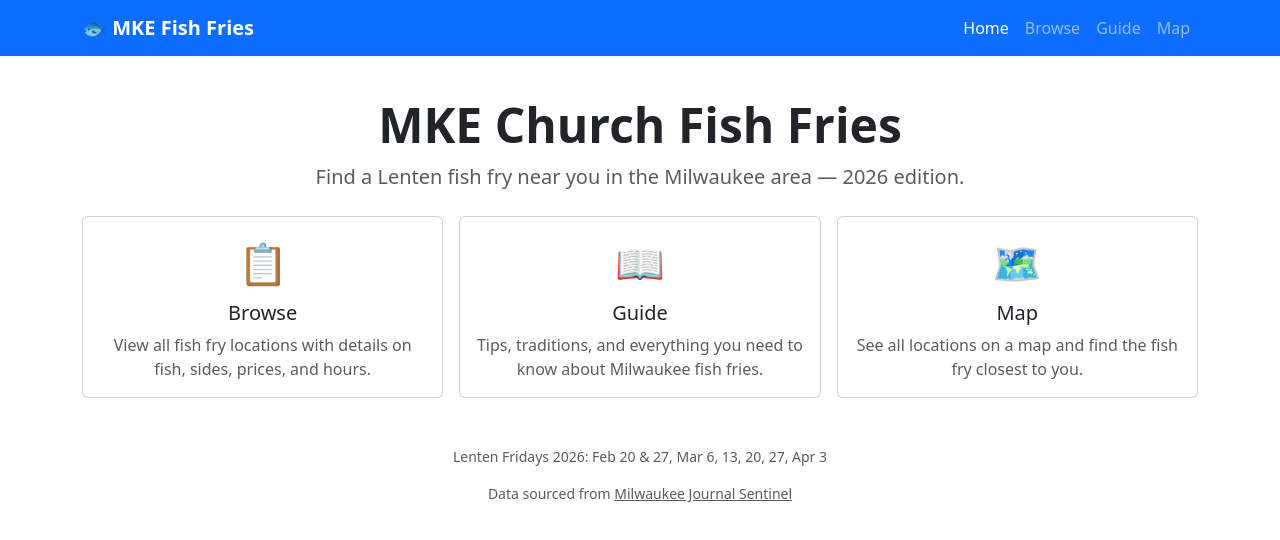
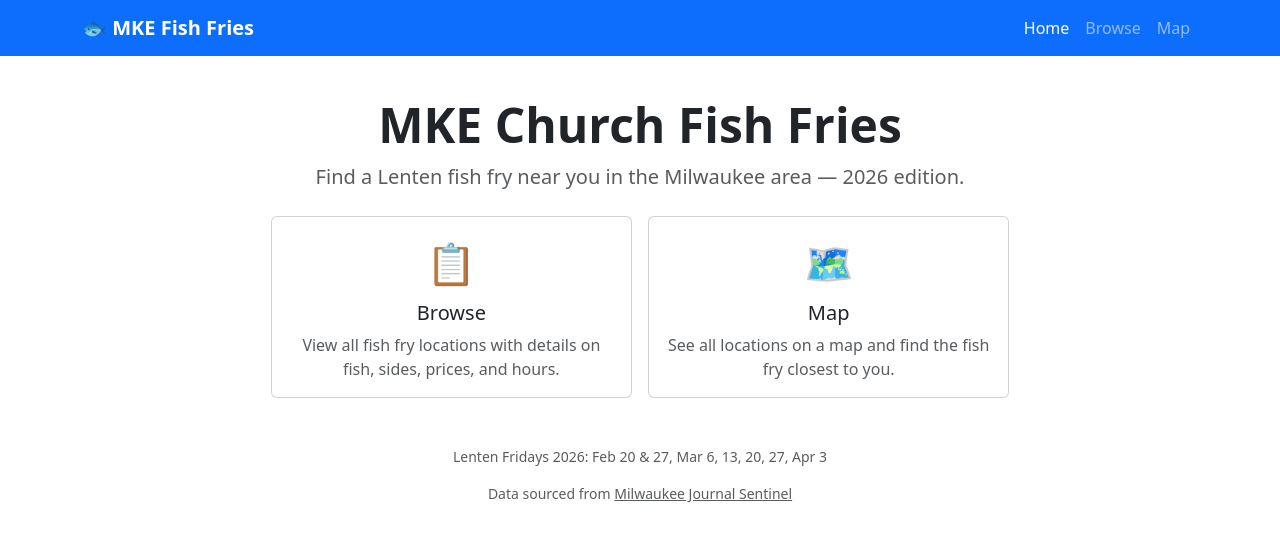
Before and after one commit to jpchip/mke-church-fish-fry, a React (Vite) app: page / in a window 1280 px wide. Shown: the top 540 px of the page. Built offline with nearby package versions, Linux system fonts and the light colour scheme.

Commit message:
removed guide

```diff
--- a/src/App.tsx
+++ b/src/App.tsx
@@ -2,7 +2,6 @@ import { BrowserRouter, Routes, Route } from 'react-router-dom'
 import Layout from './components/Layout'
 import Home from './pages/Home'
 import Browse from './pages/Browse'
-import Guide from './pages/Guide'
 import Map from './pages/Map'
 
 function App() {
@@ -12,7 +11,6 @@ function App() {
         <Route path="/" element={<Layout />}>
           <Route index element={<Home />} />
           <Route path="browse" element={<Browse />} />
-          <Route path="guide" element={<Guide />} />
           <Route path="map" element={<Map />} />
         </Route>
       </Routes>
--- a/src/components/NavBar.tsx
+++ b/src/components/NavBar.tsx
@@ -33,11 +33,6 @@ export default function NavBar() {
               </NavLink>
             </li>
             <li className="nav-item">
-              <NavLink className={({ isActive }) => 'nav-link' + (isActive ? ' active' : '')} to="/guide">
-                Guide
-              </NavLink>
-            </li>
-            <li className="nav-item">
               <NavLink className={({ isActive }) => 'nav-link' + (isActive ? ' active' : '')} to="/map">
                 Map
               </NavLink>
--- a/src/pages/Guide.tsx
+++ /dev/null
@@ -1,12 +0,0 @@
-export default function Guide() {
-  return (
-    <div>
-      <h2 className="mb-3">Fish Fry Guide</h2>
-      <p className="text-muted">
-        Everything you need to know about the Milwaukee Lenten fish fry tradition.
-      </p>
-      {/* TODO: fill in guide content */}
-      <div className="alert alert-info">Coming soon — tips and traditions.</div>
-    </div>
-  )
-}
--- a/src/pages/Home.tsx
+++ b/src/pages/Home.tsx
@@ -15,16 +15,6 @@ export default function Home() {
               <div className="fs-1">📋</div>
               <h5 className="card-title mt-2">Browse</h5>
               <p className="card-text text-muted">View all fish fry locations with details on fish, sides, prices, and hours.</p>
-            </div>
-          </Link>
-        </div>
-
-        <div className="col-12 col-sm-6 col-md-4">
-          <Link to="/guide" className="card text-decoration-none text-dark h-100">
-            <div className="card-body">
-              <div className="fs-1">📖</div>
-              <h5 className="card-title mt-2">Guide</h5>
-              <p className="card-text text-muted">Tips, traditions, and everything you need to know about Milwaukee fish fries.</p>
             </div>
           </Link>
         </div>
```
